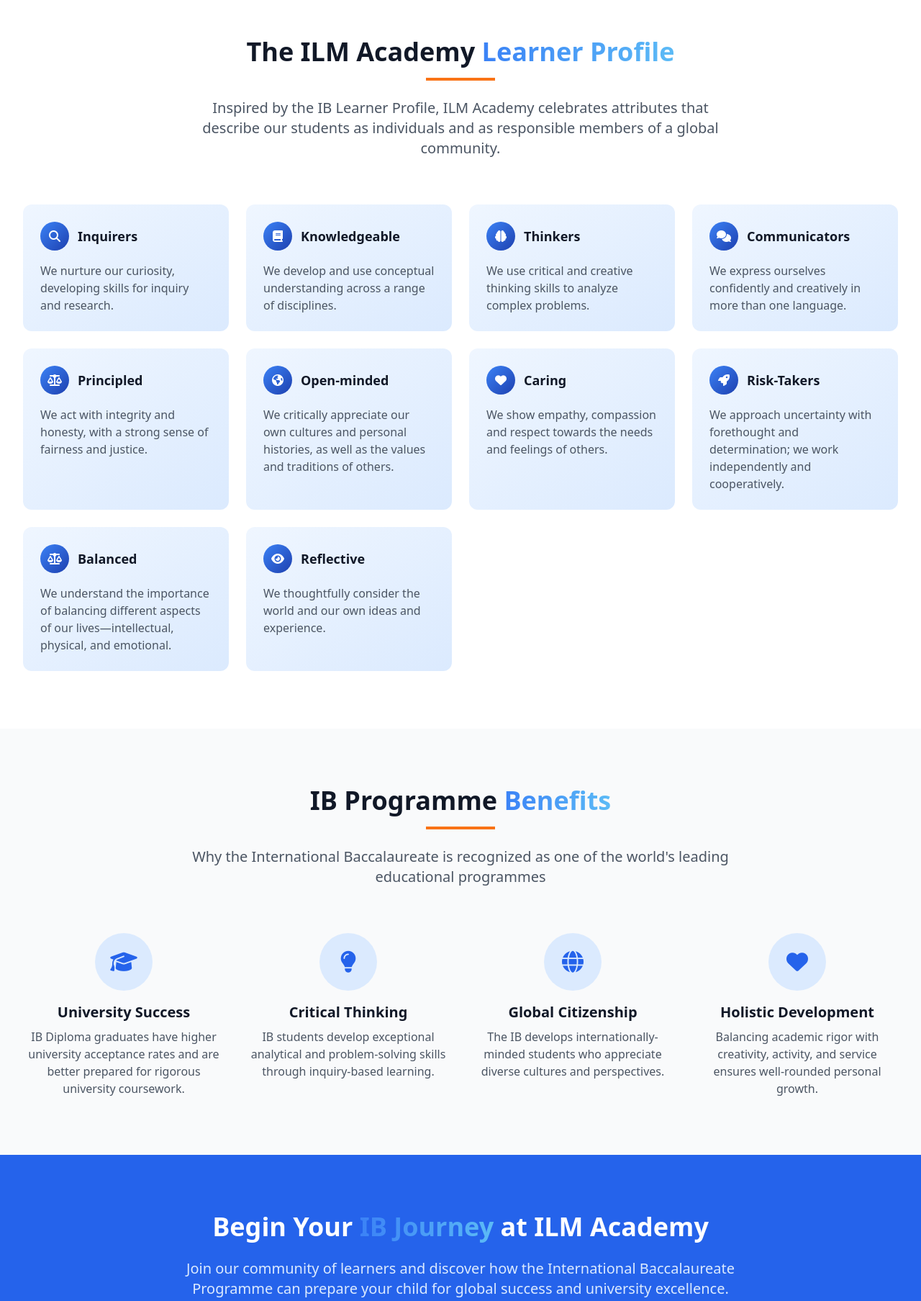
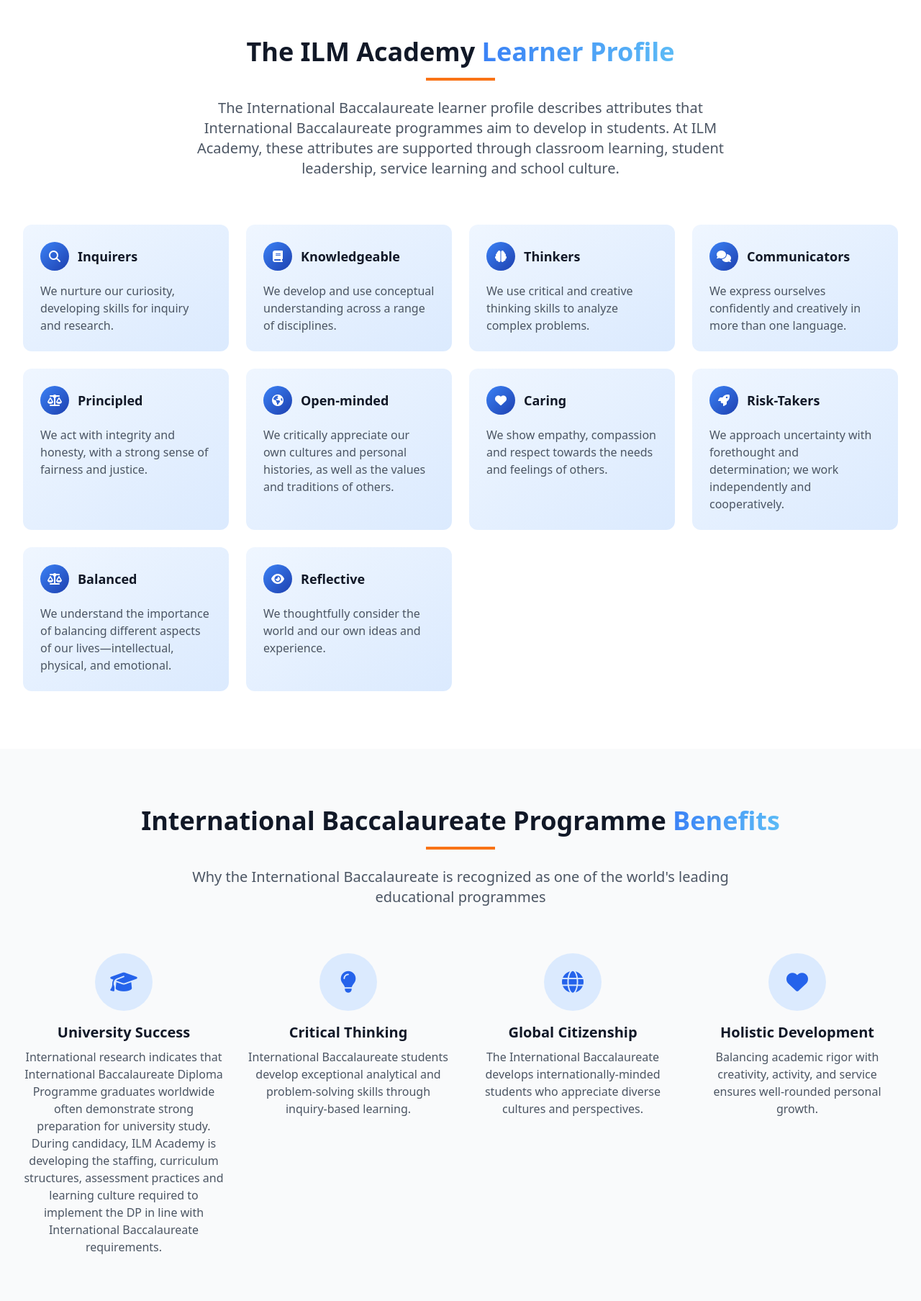
Before and after one commit to nderiii/ILM-ACADEMY, a plain HTML site: page ib-programme.html in a window 1280 px wide. Shown: the part 1880-3687 px from the top of the page at 72% size. Drawn offline with nearby package versions, Linux system fonts and the light colour scheme.

Commit message:
First upload to GitHub

```diff
--- a/ib-programme.html
+++ b/ib-programme.html
@@ -3,7 +3,7 @@
 <head>
     <meta charset="UTF-8">
     <meta name="viewport" content="width=device-width, initial-scale=1.0">
-    <title>IB Programme | ILM Academy | IB Diploma Programme Candidate School</title>
+    <title>International Baccalaureate Programme | ILM Academy | International Baccalaureate Diploma Programme Candidate School</title>
 
     <!-- Favicon -->
     <link rel="icon" type="image/jpeg" href="ilm logo.jpg">
@@ -11,11 +11,11 @@
     <link rel="apple-touch-icon" href="ilm logo.jpg">
 
     <!-- SEO Meta Tags -->
-    <meta name="description" content="ILM Academy is a Candidate School for the IB Diploma Programme. Learn about our International Baccalaureate program for Grades 11 & 12 in Nairobi, Kenya.">
+    <meta name="description" content="ILM Academy is a Candidate School for the International Baccalaureate Diploma Programme. Learn about our International Baccalaureate program for Grades 11 & 12 in Nairobi, Kenya.">
 
     <!-- Open Graph -->
-    <meta property="og:title" content="IB Programme | ILM Academy">
-    <meta property="og:description" content="ILM Academy is pursuing authorization as an IB World School, offering the IB Diploma Programme for Grades 11 & 12.">
+    <meta property="og:title" content="International Baccalaureate Programme | ILM Academy">
+    <meta property="og:description" content="ILM Academy is pursuing authorization as an International Baccalaureate World School, offering the International Baccalaureate Diploma Programme for Grades 11 & 12.">
     <meta property="og:image" content="https://www.ilmacademy.net/ilm logo.jpg">
 
     <script src="https://cdn.tailwindcss.com"></script>
@@ -227,7 +227,7 @@
                                 <a href="programs.html" class="dropdown-item">All Programs</a>
                                 <a href="britishsystem.html" class="dropdown-item">British Curriculum</a>
                                 <a href="american-curriculum.html" class="dropdown-item">American Curriculum</a>
-                                <a href="ib-programme.html" class="dropdown-item">IB Programme</a>
+                                <a href="ib-programme.html" class="dropdown-item">International Baccalaureate</a>
                             </div>
                         </div>
                         <a href="facilities.html" class="text-gray-900 hover:text-blue-600 px-3 py-2 rounded-md text-sm font-medium transition duration-300">Facilities</a>
@@ -252,7 +252,7 @@
                 <a href="programs.html" class="block px-3 py-2 rounded-md text-base font-medium text-gray-900 hover:text-blue-600 hover:bg-gray-50">Programs</a>
                 <a href="britishsystem.html" class="block px-3 py-2 rounded-md text-base font-medium text-gray-900 hover:text-blue-600 hover:bg-gray-50 pl-6">British Curriculum</a>
                 <a href="american-curriculum.html" class="block px-3 py-2 rounded-md text-base font-medium text-gray-900 hover:text-blue-600 hover:bg-gray-50 pl-6">American Curriculum</a>
-                <a href="ib-programme.html" class="block px-3 py-2 rounded-md text-base font-medium text-gray-900 hover:text-blue-600 hover:bg-gray-50 pl-6">IB Programme</a>
+                <a href="ib-programme.html" class="block px-3 py-2 rounded-md text-base font-medium text-gray-900 hover:text-blue-600 hover:bg-gray-50 pl-6">International Baccalaureate</a>
                 <a href="facilities.html" class="block px-3 py-2 rounded-md text-base font-medium text-gray-900 hover:text-blue-600 hover:bg-gray-50">Facilities</a>
                 <a href="admissions.html" class="block px-3 py-2 rounded-md text-base font-medium text-gray-900 hover:text-blue-600 hover:bg-gray-50">Admissions</a>
                 <a href="contact.html" class="block px-3 py-2 rounded-md text-base font-medium text-gray-900 hover:text-blue-600 hover:bg-gray-50">Contact</a>
@@ -285,12 +285,12 @@
                     International Baccalaureate <span class="gradient-text">(IB) Programme</span>
                 </h1>
                 <p class="text-xl text-gray-200 mb-8 max-w-3xl mx-auto animate-fade-in delay-100">
-                    ILM Academy is a Candidate School* for the IB DP Programme (Grades 11 & 12).  This school is pursuing
-                    authorization as an IB World School.
+                    ILM Academy is a Candidate School* for the International Baccalaureate DP Programme (Grades 11 & 12).  This school is pursuing
+                    authorization as an International Baccalaureate World School.
                 </p>
                 <div class="animate-fade-in delay-200">
                     <a href="#programmes" class="inline-flex items-center text-white hover:text-gray-200 transition duration-300">
-                        Explore IB Programmes
+                        Explore International Baccalaureate Programmes
                         <i class="fas fa-chevron-down ml-2"></i>
                     </a>
                 </div>
@@ -349,7 +349,7 @@
     <!-- <section id="programmes" class="py-20 bg-gray-50">
         <div class="max-w-7xl mx-auto px-4 sm:px-6 lg:px-8">
             <div class="text-center mb-16">
-                <h2 class="text-4xl font-bold text-gray-900 mb-4 animate-fade-in">IB <span class="gradient-text">Programmes Offered</span></h2>
+                <h2 class="text-4xl font-bold text-gray-900 mb-4 animate-fade-in">International Baccalaureate <span class="gradient-text">Programmes Offered</span></h2>
                 <div class="w-24 h-1 bg-orange-500 mx-auto mb-6 animate-fade-in delay-100"></div>
                 <p class="text-xl text-gray-600 max-w-3xl mx-auto animate-fade-in delay-200">ILM Academy offers the three core International Baccalaureate programmes, providing a continuous and progressive learning journey from early childhood through to pre-university</p>
             </div>
@@ -372,7 +372,7 @@
                             </div>
                             <h4 class="text-xl font-semibold text-gray-900">Developing the Whole Child</h4>
                         </div>
-                        <p class="text-gray-600 mb-6">The IB Primary Years Programme (PYP) focuses on the development of the whole child, both within the classroom and in the wider world. It cultivates concepts, knowledge, skills, attitudes, and actions through six trans-disciplinary themes across six subject areas:</p>
+                        <p class="text-gray-600 mb-6">The International Baccalaureate Primary Years Programme (PYP) focuses on the development of the whole child, both within the classroom and in the wider world. It cultivates concepts, knowledge, skills, attitudes, and actions through six trans-disciplinary themes across six subject areas:</p>
 
                         <div class="grid grid-cols-2 gap-4 mb-6">
                             <div class="flex items-center">
@@ -436,7 +436,7 @@
                             </div>
                             <h4 class="text-xl font-semibold text-gray-900">Building Critical Thinkers</h4>
                         </div>
-                        <p class="text-gray-600 mb-6">The IB Middle Years Programme (MYP) provides a framework that encourages creative, critical, and reflective thinking. It emphasizes intellectual challenge and prompts students to connect their studies in traditional subjects with real-world contexts.</p>
+                        <p class="text-gray-600 mb-6">The International Baccalaureate Middle Years Programme (MYP) provides a framework that encourages creative, critical, and reflective thinking. It emphasizes intellectual challenge and prompts students to connect their studies in traditional subjects with real-world contexts.</p>
 
                         <div class="mb-6">
                             <h5 class="font-semibold text-gray-800 mb-2">MYP Curriculum explores eight subject groups:</h5>
@@ -492,7 +492,7 @@
                             </div>
                         </div>
 
-                        <p class="text-gray-600 mb-4"><strong>Key Feature:</strong> Students undertake a personal project in MYP5, showcasing their ability to conduct independent work. The MYP builds upon the PYP foundation and prepares students for the academic rigour of the IB Diploma Programme.</p>
+                        <p class="text-gray-600 mb-4"><strong>Key Feature:</strong> Students undertake a personal project in MYP5, showcasing their ability to conduct independent work. The MYP builds upon the PYP foundation and prepares students for the academic rigour of the International Baccalaureate Diploma Programme.</p>
                     </div>
                 </div>
             </div>
@@ -515,11 +515,11 @@
                             </div>
                             <h4 class="text-xl font-semibold text-gray-900">University Preparation Excellence</h4>
                         </div>
-                        <p class="text-gray-600 mb-6">The internationally acclaimed IB Diploma Programme (DP) is an academically challenging and balanced two-year programme culminating in final examinations, preparing students for success at leading universities worldwide and for life beyond. The programme is highly respected by higher education institutions globally.</p>
+                        <p class="text-gray-600 mb-6">The internationally acclaimed International Baccalaureate Diploma Programme (DP) is an academically challenging and balanced two-year programme culminating in final examinations, preparing students for success at leading universities worldwide and for life beyond. The programme is highly respected by higher education institutions globally.</p>
 
                         <div class="mb-6">
                             <h5 class="font-semibold text-gray-800 mb-2">DP Structure:</h5>
-                            <p class="text-gray-600 mb-3">IB DP students typically study three subjects at Higher Level (HL) and three subjects at Standard Level (SL).</p>
+                            <p class="text-gray-600 mb-3">International Baccalaureate DP students typically study three subjects at Higher Level (HL) and three subjects at Standard Level (SL).</p>
 
                             <h5 class="font-semibold text-gray-800 mb-2 mt-4">Core Requirements:</h5>
                             <ul class="space-y-3">
@@ -565,7 +565,9 @@
                 <h2 class="text-4xl font-bold text-gray-900 mb-4 animate-fade-in">The ILM Academy <span class="gradient-text">Learner Profile</span></h2>
                 <div class="w-24 h-1 bg-orange-500 mx-auto mb-6 animate-fade-in delay-100"></div>
                 <p class="text-xl text-gray-600 max-w-3xl mx-auto animate-fade-in delay-200">
-                    Inspired by the IB Learner Profile, ILM Academy celebrates attributes that describe our students as individuals and as responsible members of a global community.
+                    The International Baccalaureate learner profile describes attributes that International Baccalaureate programmes aim to develop in students. At
+ILM Academy, these attributes are supported through classroom learning, student leadership,
+service learning and school culture.
                 </p>
             </div>
 
@@ -703,7 +705,7 @@
     <section class="py-20 bg-gray-50">
         <div class="max-w-7xl mx-auto px-4 sm:px-6 lg:px-8">
             <div class="text-center mb-16">
-                <h2 class="text-4xl font-bold text-gray-900 mb-4 animate-fade-in">IB Programme <span class="gradient-text">Benefits</span></h2>
+                <h2 class="text-4xl font-bold text-gray-900 mb-4 animate-fade-in">International Baccalaureate Programme <span class="gradient-text">Benefits</span></h2>
                 <div class="w-24 h-1 bg-orange-500 mx-auto mb-6 animate-fade-in delay-100"></div>
                 <p class="text-xl text-gray-600 max-w-3xl mx-auto animate-fade-in delay-200">Why the International Baccalaureate is recognized as one of the world's leading educational programmes</p>
             </div>
@@ -714,7 +716,10 @@
                         <i class="fas fa-graduation-cap"></i>
                     </div>
                     <h3 class="text-xl font-semibold text-gray-900 mb-2">University Success</h3>
-                    <p class="text-gray-600">IB Diploma graduates have higher university acceptance rates and are better prepared for rigorous university coursework.</p>
+                    <p class="text-gray-600">International research indicates that International Baccalaureate Diploma Programme graduates worldwide often
+demonstrate strong preparation for university study. During candidacy, ILM Academy is
+developing the staffing, curriculum structures, assessment practices and learning culture
+required to implement the DP in line with International Baccalaureate requirements.</p>
                 </div>
 
                 <div class="text-center animate-fade-in delay-100">
@@ -722,7 +727,7 @@
                         <i class="fas fa-lightbulb"></i>
                     </div>
                     <h3 class="text-xl font-semibold text-gray-900 mb-2">Critical Thinking</h3>
-                    <p class="text-gray-600">IB students develop exceptional analytical and problem-solving skills through inquiry-based learning.</p>
+                    <p class="text-gray-600">International Baccalaureate students develop exceptional analytical and problem-solving skills through inquiry-based learning.</p>
                 </div>
 
                 <div class="text-center animate-fade-in delay-200">
@@ -730,7 +735,7 @@
                         <i class="fas fa-globe"></i>
                     </div>
                     <h3 class="text-xl font-semibold text-gray-900 mb-2">Global Citizenship</h3>
-                    <p class="text-gray-600">The IB develops internationally-minded students who appreciate diverse cultures and perspectives.</p>
+                    <p class="text-gray-600">The International Baccalaureate develops internationally-minded students who appreciate diverse cultures and perspectives.</p>
                 </div>
 
                 <div class="text-center animate-fade-in delay-300">
@@ -747,7 +752,7 @@
     <!-- CTA Section -->
     <section class="py-20 bg-blue-600 text-white">
         <div class="max-w-7xl mx-auto px-4 sm:px-6 lg:px-8 text-center">
-            <h2 class="text-4xl font-bold mb-6 animate-fade-in">Begin Your <span class="gradient-text">IB Journey</span> at ILM Academy</h2>
+            <h2 class="text-4xl font-bold mb-6 animate-fade-in">Begin Your <span class="gradient-text">International Baccalaureate Journey</span> at ILM Academy</h2>
             <p class="text-xl text-blue-100 mb-8 max-w-3xl mx-auto animate-fade-in delay-100">Join our community of learners and discover how the International Baccalaureate Programme can prepare your child for global success and university excellence.</p>
             <div class="flex flex-col sm:flex-row justify-center gap-4 animate-fade-in delay-200">
                 <a href="contact.html" class="bg-white text-blue-600 hover:bg-gray-100 px-8 py-3 rounded-lg font-semibold text-lg transition duration-300 hover-scale">Schedule a Visit</a>
@@ -787,7 +792,7 @@
                     <ul class="space-y-2">
                         <li><a href="britishsystem.html" class="text-gray-400 hover:text-white transition duration-300">British System</a></li>
                         <li><a href="american-curriculum.html" class="text-gray-400 hover:text-white transition duration-300">American Curriculum</a></li>
-                        <li><a href="ib-programme.html" class="text-gray-400 hover:text-white transition duration-300">IB Programme</a></li>
+                        <li><a href="ib-programme.html" class="text-gray-400 hover:text-white transition duration-300">International Baccalaureate</a></li>
                     </ul>
                 </div>
 
```
Also changed, not shown: about.html (+3 -3 lines), admissions.html (+3 -3 lines), american-curriculum.html (+3 -3 lines), britishsystem.html (+7 -4 lines), contact.html (+3 -3 lines), facilities.html (+3 -3 lines), index.html (+6 -6 lines), privacy.html (+3 -3 lines), programs.html (+8 -8 lines), cambridge.jpg (added), 4 other files.
